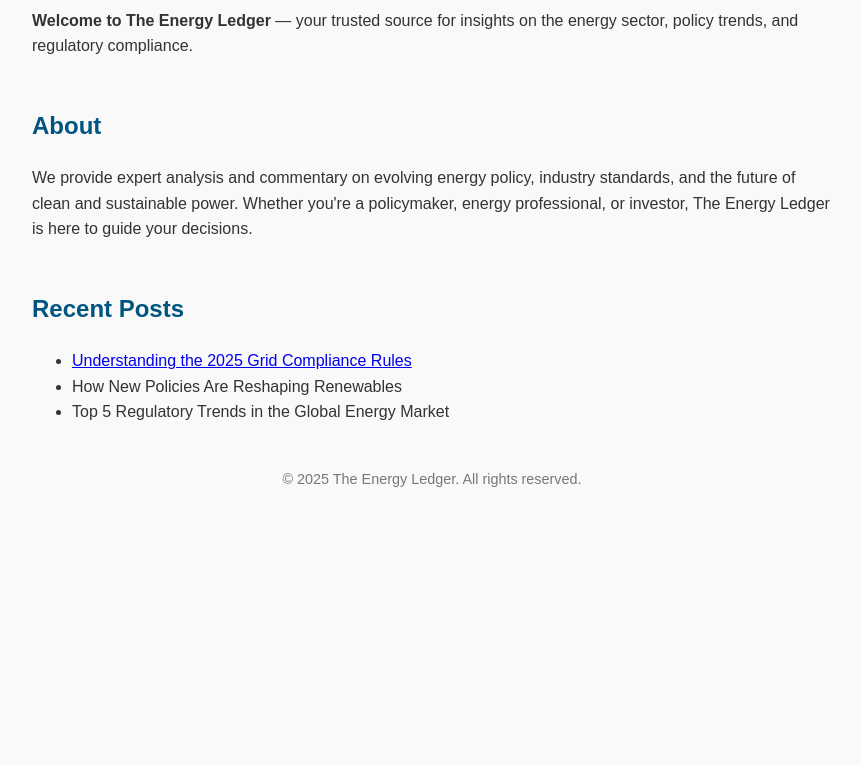
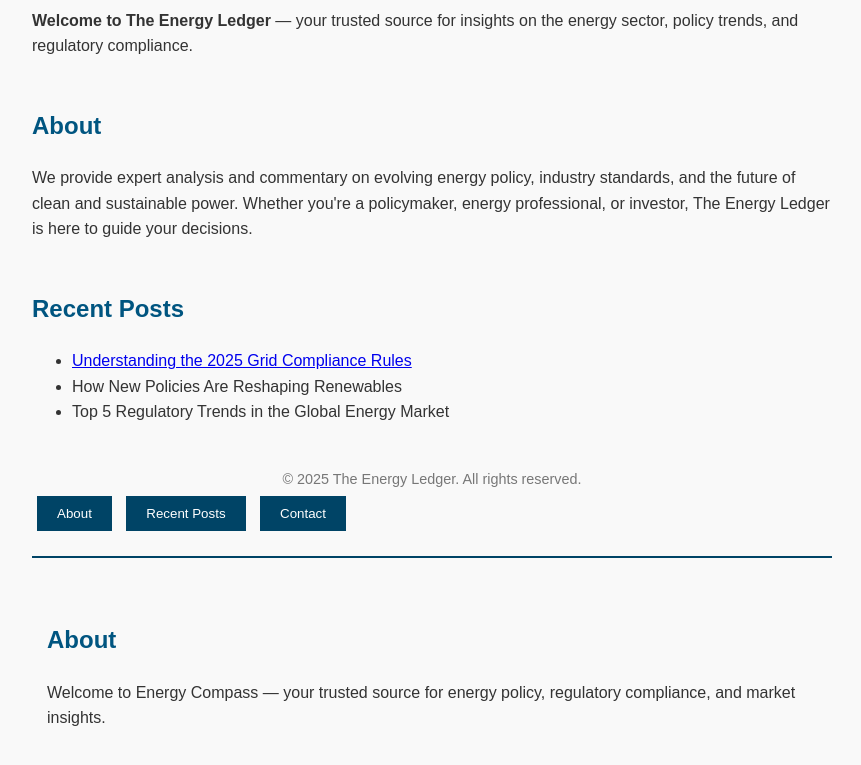
Before and after one commit to theenergyledger/The-Energy-Ledger, a plain HTML site: page index.html in a window 1280 px wide. Shown: the part 105-870 px from the top of the page, without its empty margins (208-1069 px from the left). Before the commit the page ends 800 px from the top, so only its background shows below. Drawn offline with Linux system fonts and the light colour scheme.

Commit message:
Update index.html

```diff
--- a/index.html
+++ b/index.html
@@ -35,6 +35,24 @@
       font-size: 0.9em;
       color: #777;
     }
+    .tab-buttons button {
+  padding: 10px 20px;
+  margin: 5px;
+  background-color: #004466;
+  color: white;
+  border: none;
+  cursor: pointer;
+}
+
+.tab-buttons button:hover {
+  background-color: #006699;
+}
+
+.tab-content {
+  margin-top: 20px;
+  padding: 15px;
+  border-top: 2px solid #004466;
+}
   </style>
 </head>
 <body>
@@ -54,5 +72,43 @@
   <footer>
     &copy; 2025 The Energy Ledger. All rights reserved.
   </footer>
+  <div class="tabs">
+  <div class="tab-buttons">
+    <button onclick="showTab('about')">About</button>
+    <button onclick="showTab('posts')">Recent Posts</button>
+    <button onclick="showTab('contact')">Contact</button>
+  </div>
+
+  <div id="about" class="tab-content">
+    <h2>About</h2>
+    <p>Welcome to Energy Compass — your trusted source for energy policy, regulatory compliance, and market insights.</p>
+  </div>
+
+  <div id="posts" class="tab-content" style="display:none;">
+    <h2>Recent Posts</h2>
+    <ul>
+      <li><a href="2025-grid-compliance.html">Understanding the 2025 Grid Compliance Rules</a></li>
+      <li>How New Policies Are Reshaping Renewables</li>
+      <li>Top 5 Regulatory Trends in the Global Energy Market</li>
+    </ul>
+  </div>
+
+  <div id="contact" class="tab-content" style="display:none;">
+    <h2>Contact</h2>
+    <p>Email: contact@energycompass.com</p>
+    <p>LinkedIn: <a href="#">Energy Compass</a></p>
+  </div>
+</div>
+  <script>
+  function showTab(tabId) {
+    const tabs = document.querySelectorAll('.tab-content');
+    tabs.forEach(tab => tab.style.display = 'none');
+
+    const activeTab = document.getElementById(tabId);
+    if (activeTab) {
+      activeTab.style.display = 'block';
+    }
+  }
+</script>
 </body>
 </html>
```
